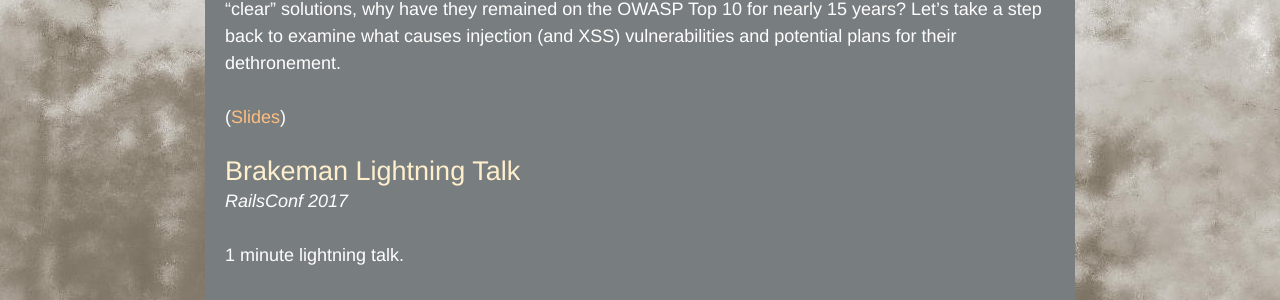
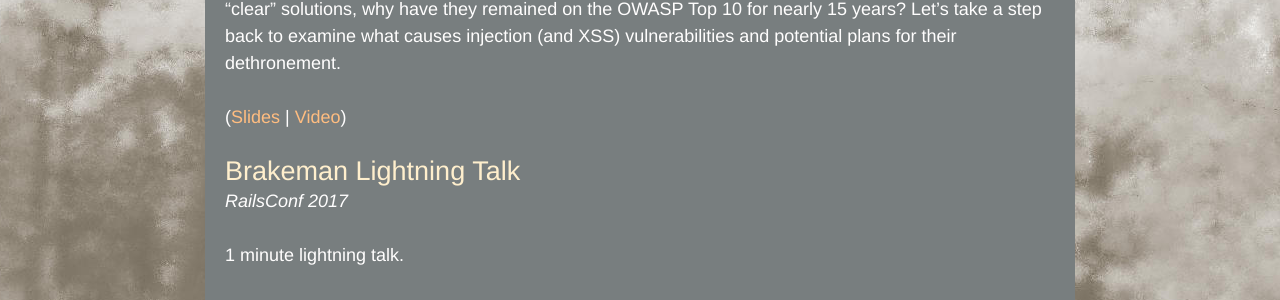
Before and after one commit to presidentbeef/personal-site, a Jekyll site: the page built from talks/index.md, in a window 1280 px wide and 900 px high. Shown: the part 349-649 px from the top of the window. Built offline with Jekyll 4.4.1, drawn with Linux system fonts in a browser that asks for light colours.

Commit message:
Add AppSec Cali 2018 Video

```diff
--- a/talks/index.md
+++ b/talks/index.md
@@ -10,7 +10,7 @@
 
 How do we dismantle the reign of dangerous and prevalent vulnerabilities? "Injection" has crowned the OWASP Top 10 since 2010, while cross-site scripting (a type of injection) has maintained placement in the top four since 2003. If these two vulnerabilities are well-understood, well-documented, and have "clear" solutions, why have they remained on the OWASP Top 10 for nearly 15 years? Let's take a step back to examine what causes injection (and XSS) vulnerabilities and potential plans for their dethronement.
 
-([Slides](https://docs.google.com/presentation/d/e/2PACX-1vR8pW1qRdO3ZESkvrcS2UdzYh6xe8uSzFKKrWD0W29HCu5HtYCq6EJD17ovmBLL7fryNy_kWSicAVbZ/pub?start=false&loop=false&delayms=3000))
+([Slides](https://docs.google.com/presentation/d/e/2PACX-1vR8pW1qRdO3ZESkvrcS2UdzYh6xe8uSzFKKrWD0W29HCu5HtYCq6EJD17ovmBLL7fryNy_kWSicAVbZ/pub?start=false&loop=false&delayms=3000) \| [Video](https://youtu.be/g_24036NDhM))
 
 ### Brakeman Lightning Talk
 _RailsConf 2017_
```
